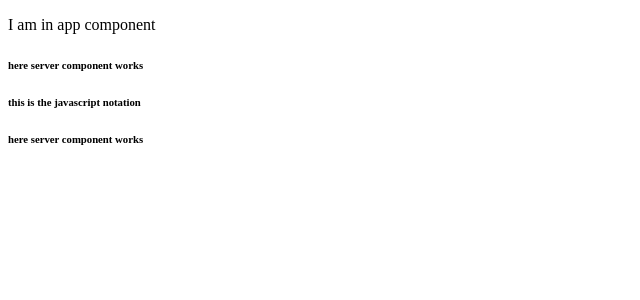
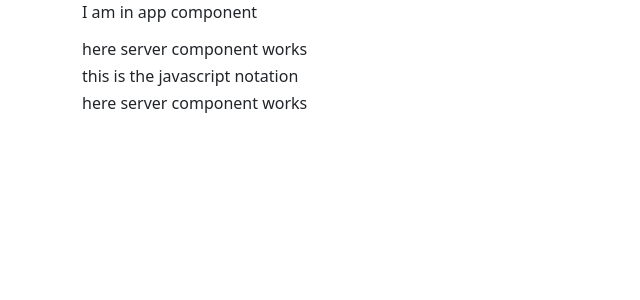
Before and after one commit to imuragesh/Angular2024Cource, an Angular app: page / in a window 1280 px wide. Shown: the top 300 px of the page, without its empty margins (0-640 px from the left). Built offline with nearby package versions, Linux system fonts and the light colour scheme.

Commit message:
add the div with the class and adde dthe botstarp in angular.json

```diff
--- a/angular.json
+++ b/angular.json
@@ -25,6 +25,7 @@
               "src/assets"
             ],
             "styles": [
+              "node_modules/bootstrap/dist/css/bootstrap.rtl.min.css",
               "src/styles.css"
             ],
             "scripts": []
--- a/src/app/app.component.html
+++ b/src/app/app.component.html
@@ -5,6 +5,13 @@
 <p>{{name}}</p>
 
 My nmae is {{myName}} -->
-<p>I am in app component</p>
 
-<app-servers></app-servers>
+
+<div class="container">
+    <div class="row">
+        <div class="col-xs-12">
+            <p>I am in app component</p>
+            <app-servers></app-servers>
+        </div>
+    </div>
+</div>
```
Also changed, not shown: 1 other file (tests, documents, lock files or other folders).
